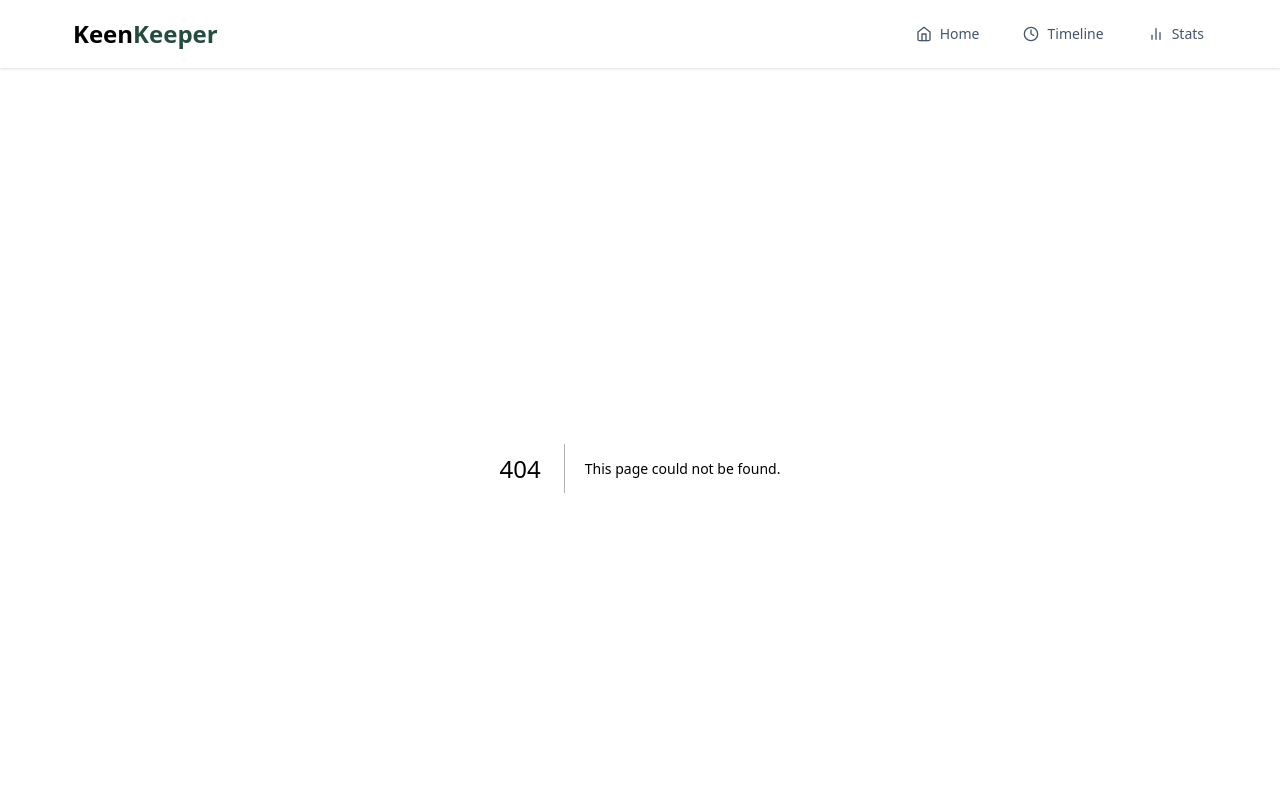
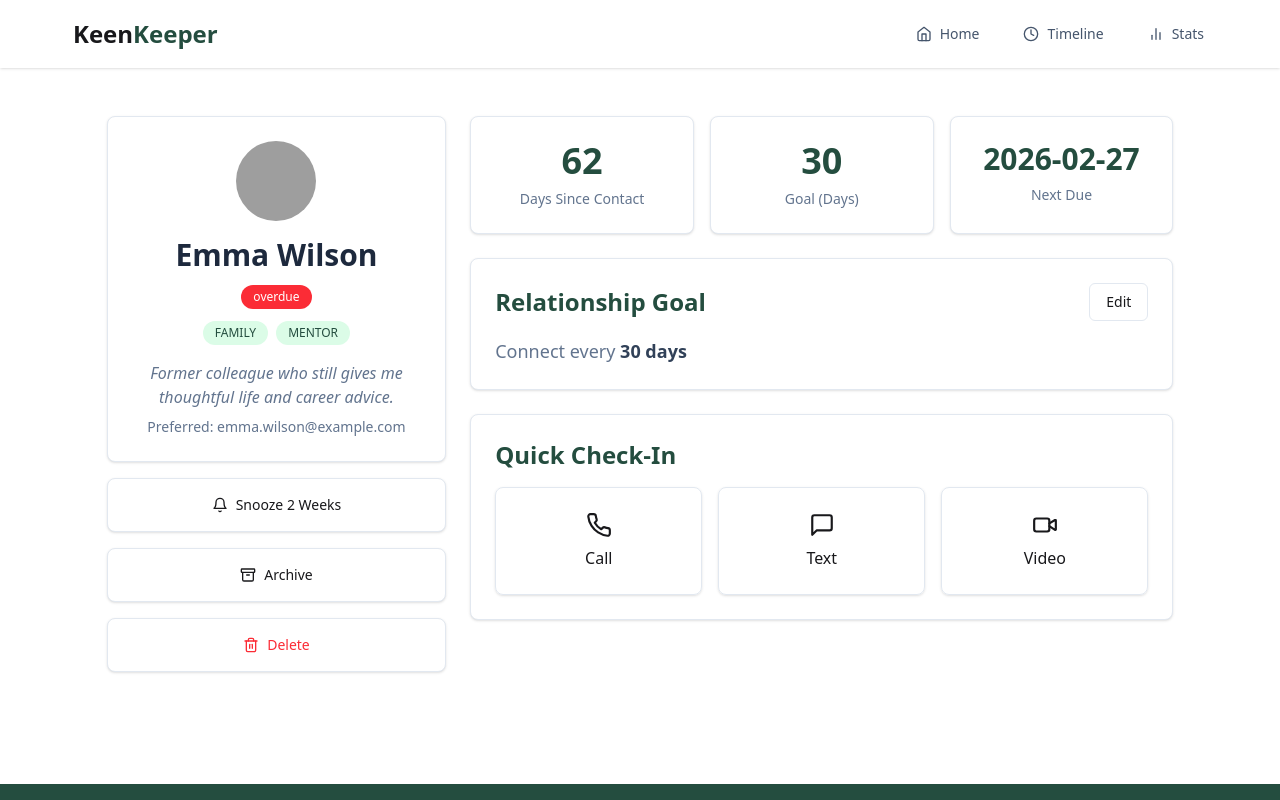
Before and after one commit to nurhossain-webd/Keep-Keen-project-7, a Next.js app: page /friends/1 in a window 1280 px wide. Before the commit this address had no page. Shown: the top 800 px of the page. Built offline with nearby package versions, Linux system fonts and the light colour scheme; grey boxes are pictures that could not be loaded.

Commit message:
Refactor FriendCard component to use Link for navigation and fix fetch URL; add FriendId page for detailed friend view

```diff
--- a/src/Components/Home/FriendCard.jsx
+++ b/src/Components/Home/FriendCard.jsx
@@ -1,14 +1,16 @@
 import Image from 'next/image';
+import Link from 'next/link';
 import React from 'react';
 
 const FriendCard = async () => {
-    const friendsData = await fetch('http://localhost:3000//friendsData/FriendsData.json');
+    const friendsData = await fetch('http://localhost:3000/friendsData/FriendsData.json');
     const friends = await friendsData.json();
 
     return (
         <div className='grid md:grid-cols-3 lg:grid-cols-4 gap-3'>
             {
                 friends.map(friend => (
+                    <Link href={`/friends/${friend.id}`} key={friend.id}>
                         <div
                             key={friend.id}
                             className="rounded-lg border border-slate-200 bg-white px-6 py-6 shadow-sm mb-4 flex flex-col items-center text-center"
@@ -50,6 +52,7 @@ const FriendCard = async () => {
                                 {friend.status}
                             </span>
                         </div>
+                    </Link>
                 ))
             }
         </div>
--- a/src/Components/Shared/Navbar.jsx
+++ b/src/Components/Shared/Navbar.jsx
@@ -24,7 +24,7 @@ const Navbar = () => {
         <div className="navbar bg-base-100 shadow-sm px-4 md:px-8 lg:px-14">
             <div className="navbar-start">
                 <div className="dropdown">
-                    <div tabIndex={0} role="button" className="btn btn-ghost lg:hidden">
+                    <div tabIndex={0} role="button" className="btn btn-ghost md:hidden">
                         <svg xmlns="http://www.w3.org/2000/svg" className="h-5 w-5" fill="none" viewBox="0 0 24 24" stroke="currentColor">
                             <path strokeLinecap="round" strokeLinejoin="round" strokeWidth="2" d="M4 6h16M4 12h8m-8 6h16" />
                         </svg>
--- /dev/null
+++ b/src/app/friends/[friendId]/page.jsx
@@ -0,0 +1,151 @@
+import Image from 'next/image';
+import React from 'react';
+import { LuBell, LuArchive, LuTrash2, LuPhone, LuMessageSquare, LuVideo } from 'react-icons/lu';
+
+const FriendId = async ({ params }) => {
+    const { friendId } = await params;
+    const res = await fetch('http://localhost:3000/friendsData/FriendsData.json');
+    const friends = await res.json();
+    const friend = friends.find(f => f.id === parseInt(friendId));
+
+    return (
+        <div className="w-10/12 mx-auto py-12">
+            <div className="grid grid-cols-1 lg:grid-cols-3 gap-6">
+                <div className="space-y-4">
+                    <div className="rounded-lg border border-slate-200 bg-white p-6 shadow-sm flex flex-col items-center text-center">
+                        <Image
+                            src={friend.picture}
+                            alt={friend.name}
+                            width={80}
+                            height={80}
+                            className="w-20 h-20 rounded-full object-cover"
+                        />
+
+                        <h2 className="mt-4 text-3xl font-bold text-slate-800">
+                            {friend.name}
+                        </h2>
+
+                        <span
+                            className={`mt-3 rounded-full px-3 py-1 text-xs font-medium text-white ${friend.status === 'overdue'
+                                ? 'bg-red-500'
+                                : friend.status === 'almost due'
+                                    ? 'bg-yellow-400'
+                                    : 'bg-[#244D3F]'
+                                }`}
+                        >
+                            {friend.status}
+                        </span>
+
+                        <div className="mt-3 flex flex-wrap justify-center gap-2">
+                            {friend.tags?.map((tag, index) => (
+                                <span
+                                    key={index}
+                                    className="rounded-full bg-green-100 px-3 py-1 text-xs font-medium uppercase text-[#244D3F]"
+                                >
+                                    {tag}
+                                </span>
+                            ))}
+                        </div>
+
+                        <p className="mt-4 text-slate-500 italic">
+                            {friend.bio}
+                        </p>
+
+                        <p className="mt-2 text-sm text-slate-500">
+                            Preferred: {friend.email}
+                        </p>
+                    </div>
+
+                    <button className="w-full rounded-lg border border-slate-200 bg-white py-4 text-sm shadow-sm flex items-center justify-center gap-2">
+                        <LuBell size={16} />
+                        Snooze 2 Weeks
+                    </button>
+
+                    <button className="w-full rounded-lg border border-slate-200 bg-white py-4 text-sm shadow-sm flex items-center justify-center gap-2">
+                        <LuArchive size={16} />
+                        Archive
+                    </button>
+
+                    <button className="w-full rounded-lg border border-slate-200 bg-white py-4 text-sm text-red-500 shadow-sm flex items-center justify-center gap-2">
+                        <LuTrash2 size={16} />
+                        Delete
+                    </button>
+                </div>
+
+                <div className="lg:col-span-2 space-y-6">
+                    <div className="grid grid-cols-1 md:grid-cols-3 gap-4">
+                        <div className="rounded-lg border border-slate-200 bg-white p-6 shadow-sm text-center">
+                            <h3 className="text-4xl font-bold text-[#244D3F]">
+                                {friend.days_since_contact}
+                            </h3>
+                            <p className="mt-2 text-sm text-slate-500">
+                                Days Since Contact
+                            </p>
+                        </div>
+
+                        <div className="rounded-lg border border-slate-200 bg-white p-6 shadow-sm text-center">
+                            <h3 className="text-4xl font-bold text-[#244D3F]">
+                                {friend.goal}
+                            </h3>
+                            <p className="mt-2 text-sm text-slate-500">
+                                Goal (Days)
+                            </p>
+                        </div>
+
+                        <div className="rounded-lg border border-slate-200 bg-white p-6 shadow-sm text-center">
+                            <h3 className="text-3xl font-bold text-[#244D3F]">
+                                {friend.next_due_date}
+                            </h3>
+                            <p className="mt-2 text-sm text-slate-500">
+                                Next Due
+                            </p>
+                        </div>
+                    </div>
+
+                    <div className="rounded-lg border border-slate-200 bg-white p-6 shadow-sm">
+                        <div className="flex items-center justify-between">
+                            <h3 className="text-2xl font-semibold text-[#244D3F]">
+                                Relationship Goal
+                            </h3>
+                            <button className="rounded-md border border-slate-200 px-4 py-2 text-sm">
+                                Edit
+                            </button>
+                        </div>
+
+                        <p className="mt-4 text-lg text-slate-500">
+                            Connect every{' '}
+                            <span className="font-bold text-slate-700">
+                                {friend.goal} days
+                            </span>
+                        </p>
+                    </div>
+
+                    <div className="rounded-lg border border-slate-200 bg-white p-6 shadow-sm">
+                        <h3 className="mb-4 text-2xl font-semibold text-[#244D3F]">
+                            Quick Check-In
+                        </h3>
+
+                        <div className="grid grid-cols-1 md:grid-cols-3 gap-4">
+                            <button className="rounded-lg border border-slate-200 py-6 shadow-sm flex flex-col items-center justify-center">
+                                <LuPhone size={26} />
+                                <span className="mt-2 text-base">Call</span>
+                            </button>
+
+                            <button className="rounded-lg border border-slate-200 py-6 shadow-sm flex flex-col items-center justify-center">
+                                <LuMessageSquare size={26} />
+                                <span className="mt-2 text-base">Text</span>
+                            </button>
+
+                            <button className="rounded-lg border border-slate-200 py-6 shadow-sm flex flex-col items-center justify-center">
+                                <LuVideo size={26} />
+                                <span className="mt-2 text-base">Video</span>
+                            </button>
+                        </div>
+                    </div>
+                </div>
+            </div>
+        </div>
+    );
+};
+
+export default FriendId;
```
Lines whose indentation alone changed are shown as unchanged.
